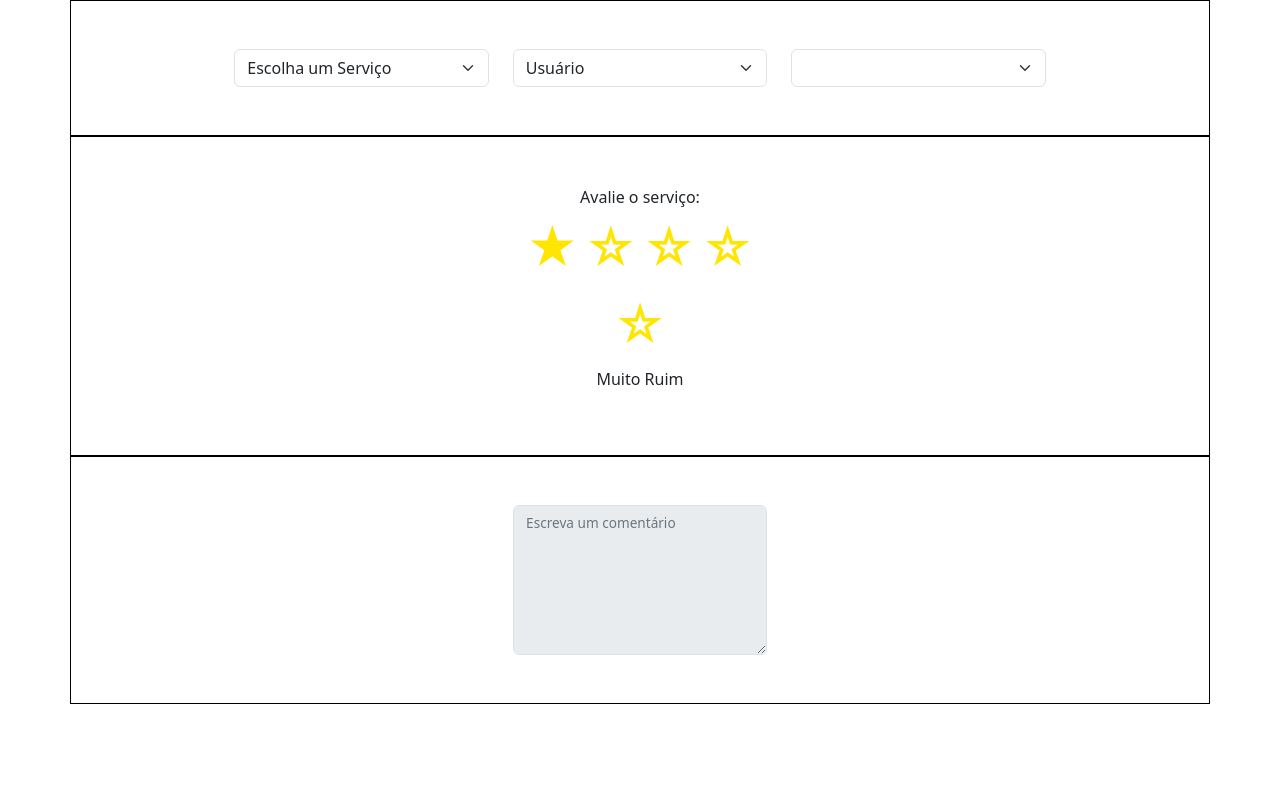
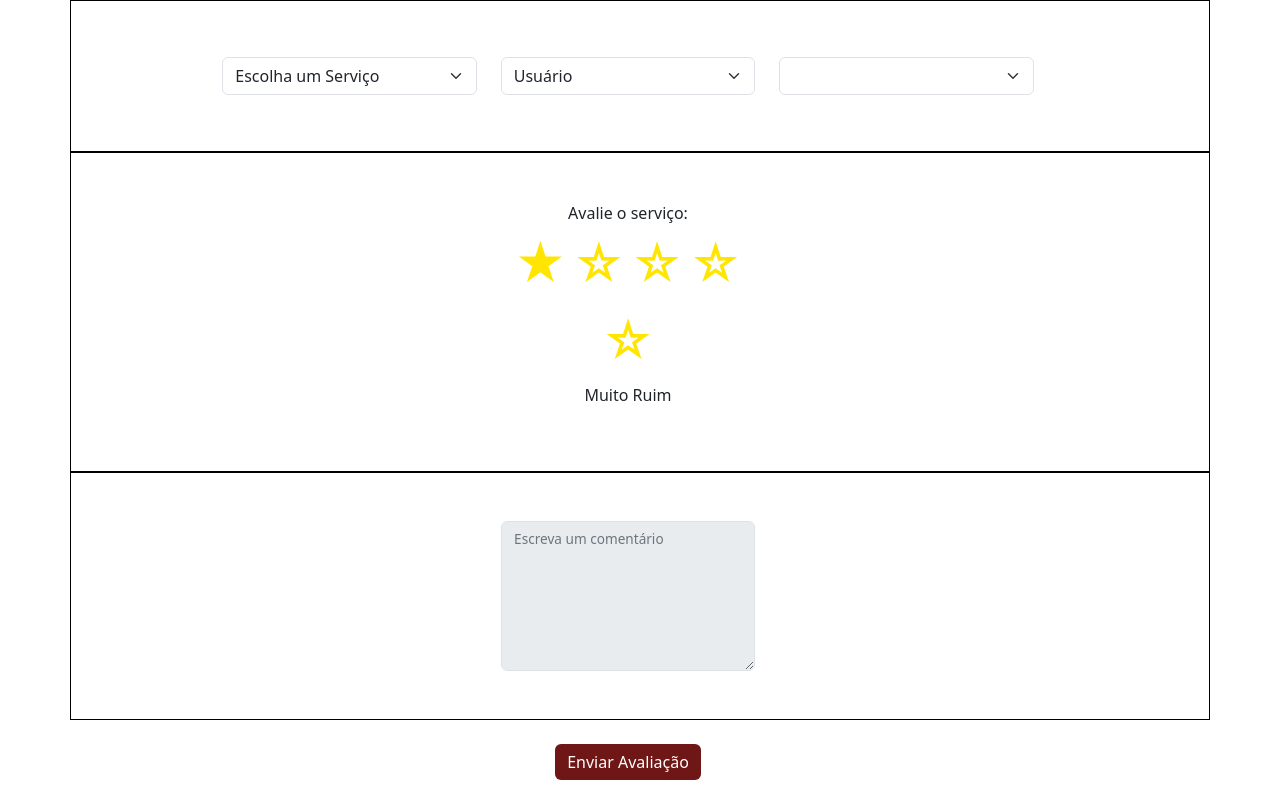
Before and after one commit to aCandidoP/avaliacaoMinhaUfop, a PHP site: page / in a window 1280 px wide. Run offline with PHP 8.4, Linux system fonts and the light colour scheme; lists and menus that the app fills with data are empty.

Commit message:
:feat Adicionando botão de envio de forms

```diff
--- a/index.html
+++ b/index.html
@@ -13,9 +13,9 @@ crossorigin="anonymous" defer></script>
     <title>Avaliação Minha Ufop</title>
 </head>
 <body>
-    <div class="container d-flex align-items-center justify-content-center gap-5" id="labels">
-        <div class="row w-100 justify-content-center my-5">
-            <div class="col-md-3">
+    <div class="container d-flex" id="labels">
+        <div class="row w-100 d-flex justify-content-center my-5">
+            <div class="col-md-3 my-2">
                 <select class="form-select" aria-label="Default select example">
                     <option selected>Escolha um Serviço</option>
                     <option value="1">One</option>
@@ -23,7 +23,7 @@ crossorigin="anonymous" defer></script>
                     <option value="3">Three</option>
                   </select>
             </div>
-            <div class="col-md-3">
+            <div class="col-md-3 my-2">
                 <select class="form-select" aria-label="Default select example">
                     <option selected>Usuário</option>
                     <option value="1">One</option>
@@ -31,7 +31,7 @@ crossorigin="anonymous" defer></script>
                     <option value="3">Three</option>
                   </select>
             </div>
-            <div class="col-md-3 text-center">
+            <div class="col-md-3 my-2 text-center">
                 <select class="form-select" aria-label="Default select example">
                     <option selected disabled></option>
                   </select>
@@ -39,8 +39,8 @@ crossorigin="anonymous" defer></script>
         </div>
     </div>
 
-    <div class="container d-flex align-items-start justify-content-center" id="labelsStars">
-        <div class="row w-100 justify-content-center my-5">
+    <div class="container d-flex" id="labelsStars">
+        <div class="row w-100 d-flex justify-content-center my-5">
             <div class="col-md-3 text-center">
                 <label for="fiveStar" class="">Avalie o serviço: </label>
 
@@ -67,8 +67,8 @@ crossorigin="anonymous" defer></script>
         </div>
     </div>
 
-    <div class="container d-flex align-items-center justify-content-center" id="labelsComments">
-        <div class="row w-100 justify-content-center my-5">
+    <div class="container d-flex" id="labelsComments">
+        <div class="row w-100 d-flex justify-content-center my-5">
             <div class="col-md-3">
                 <div class="form-floating">
                     <textarea class="form-control" disabled id="floatingTextarea"></textarea>
@@ -79,5 +79,13 @@ crossorigin="anonymous" defer></script>
         </div>
     </div>
 
+    <div class="container d-flex mt-4">
+        <div class="row w-100 justify-content-center">
+            <div class="col-md-3 d-flex justify-content-center">
+                <button type="button" class="btn btn-primary" id="buttonSubmit">Enviar Avaliação</button>
+            </div>
+        </div>
+    </div>
+
 </body>
 </html>
--- a/js/script.js
+++ b/js/script.js
@@ -85,8 +85,4 @@ document.addEventListener('DOMContentLoaded', function() {
         }
     });
 
-     // Condicional para habilitar formulário de comentários
-
-
-
 });
--- a/styles/style.css
+++ b/styles/style.css
@@ -12,8 +12,14 @@
 
 }
 
-#floatingTextarea{
+#floatingTextarea {
     height: 150px;
+
+}
+
+#buttonSubmit {
+    background-color: rgb(111, 23, 23);
+    border: none;
 
 }
 
```
